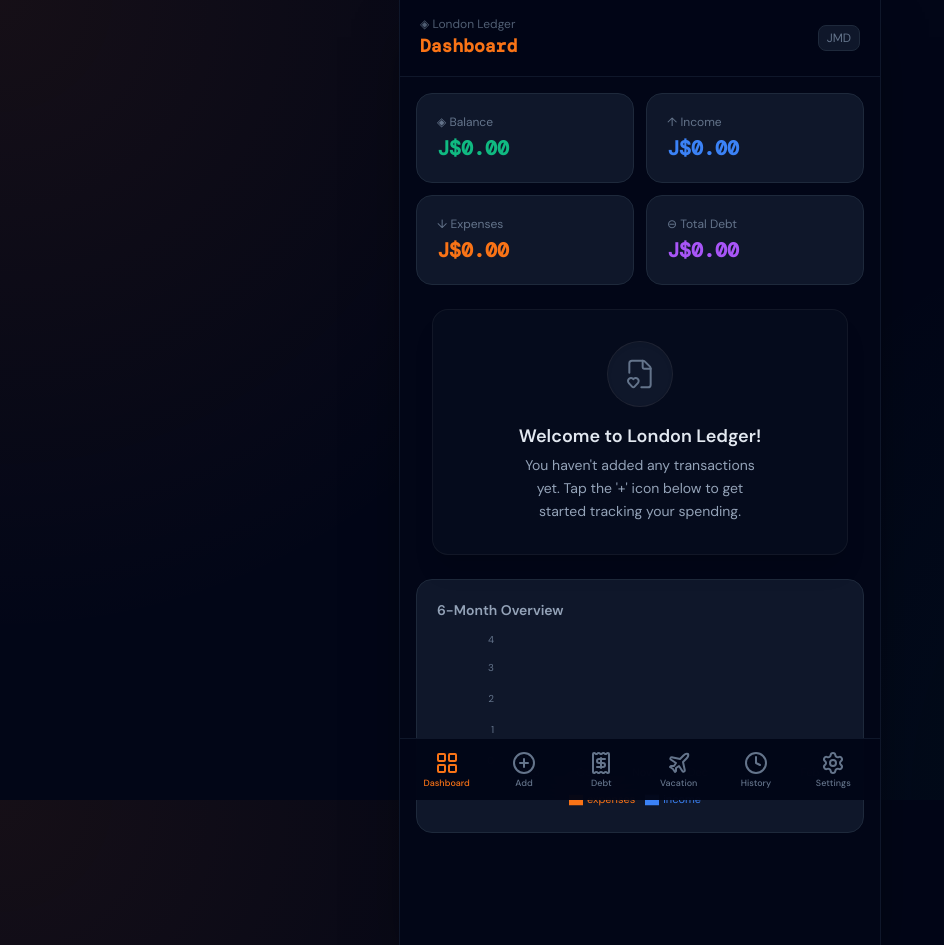
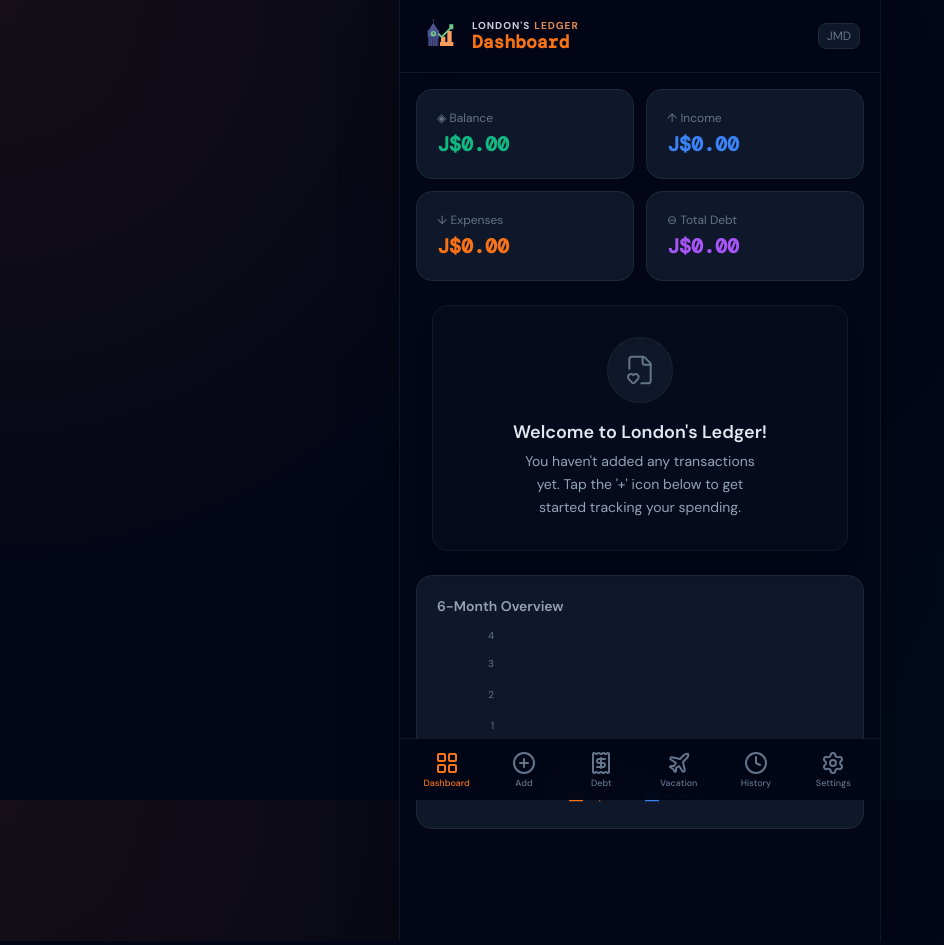
Before and after one commit to willylondon/budget-app, a React (Vite) app: page / in a window 1280 px wide. Shown: the whole page, without its empty margins (0-944 px from the left). Built offline with nearby package versions, Linux system fonts and the light colour scheme; a web font is replaced by a local one.

Commit message:
feat: custom svg branding for london's ledger based on user logo

```diff
--- a/index.html
+++ b/index.html
@@ -7,7 +7,7 @@
   <meta name="theme-color" content="#0f172a" />
   <meta name="apple-mobile-web-app-capable" content="yes" />
   <meta name="apple-mobile-web-app-status-bar-style" content="black-translucent" />
-  <title>London Ledger</title>
+  <title>London's Ledger</title>
 </head>
 
 <body class="bg-[#020617] text-slate-200 antialiased selection:bg-orange-500/30">
--- a/src/components/layout/Header.tsx
+++ b/src/components/layout/Header.tsx
@@ -1,4 +1,5 @@
 import { useBudgetStore } from '../../store/useBudgetStore';
+import { Logo } from '../ui/Logo';
 
 interface HeaderProps {
     title: string;
@@ -9,9 +10,15 @@ export function Header({ title }: HeaderProps) {
 
     return (
         <div className="sticky top-0 z-10 px-5 py-4 flex items-center justify-between bg-background/95 backdrop-blur-md border-b border-surface">
-            <div>
-                <div className="text-xs text-textMuted text-opacity-80">◈ London Ledger</div>
-                <div className="font-bold text-lg font-mono text-primary">{title}</div>
+            <div className="flex items-center gap-3">
+                <Logo className="w-10 h-10 drop-shadow-xl" />
+                <div className="flex flex-col">
+                    <div className="flex items-center text-[10px] font-bold tracking-widest uppercase opacity-90 leading-none mb-0.5">
+                        <span className="text-textPrimary">London's</span>
+                        <span className="text-[#F89B5F] ml-1">Ledger</span>
+                    </div>
+                    <div className="font-bold text-lg font-mono text-primary leading-none">{title}</div>
+                </div>
             </div>
             <div className="text-xs px-2 py-1 rounded-lg bg-surface text-textMuted border border-border">
                 {currency}
--- /dev/null
+++ b/src/components/ui/Logo.tsx
@@ -0,0 +1,43 @@
+import type { SVGProps } from "react";
+
+export function Logo(props: SVGProps<SVGSVGElement>) {
+    return (
+        <svg viewBox="0 0 120 120" fill="none" xmlns="http://www.w3.org/2000/svg" {...props}>
+            {/* Big Ben Base */}
+            <rect x="25" y="65" width="30" height="25" fill="#4B518E" />
+            <rect x="29" y="68" width="3" height="22" fill="#2D305D" />
+            <rect x="36" y="68" width="3" height="22" fill="#2D305D" />
+            <rect x="43" y="68" width="3" height="22" fill="#2D305D" />
+            <rect x="50" y="68" width="3" height="22" fill="#2D305D" />
+
+            {/* Clock Section */}
+            <rect x="23" y="42" width="34" height="23" fill="#4B518E" />
+            <circle cx="40" cy="53" r="8" fill="#75C78B" />
+            <path d="M40 53 L40 49 M40 53 L43 53" stroke="#2D305D" strokeWidth="2" strokeLinecap="round" />
+
+            {/* Spire */}
+            <path d="M26 42 L40 20 L54 42 Z" fill="#4B518E" />
+            <path d="M39 12 L39 20 L41 20 L41 12 Z" fill="#4B518E" />
+            <polygon points="40,8 38,12 42,12" fill="#4B518E" />
+
+            {/* Bar Chart Base */}
+            <rect x="60" y="78" width="40" height="12" fill="#F89B5F" />
+
+            {/* Bars */}
+            <rect x="63" y="62" width="13" height="16" fill="#F89B5F" />
+            <rect x="82" y="45" width="13" height="33" fill="#F89B5F" />
+
+            {/* Checkmark Arrow */}
+            <path d="M 100 25
+               L 100 40
+               L 92 40
+               L 65 67
+               L 53 55
+               L 57 51
+               L 65 59
+               L 88 36
+               L 88 25
+               Z" fill="#75C78B" />
+        </svg>
+    );
+}
--- a/src/pages/Dashboard.tsx
+++ b/src/pages/Dashboard.tsx
@@ -61,7 +61,7 @@ export function Dashboard() {
             {/* Empty State */}
             {transactions.length === 0 && (
                 <EmptyState
-                    title="Welcome to London Ledger!"
+                    title="Welcome to London's Ledger!"
                     description="You haven't added any transactions yet. Tap the '+' icon below to get started tracking your spending."
                 />
             )}
--- a/vite.config.ts
+++ b/vite.config.ts
@@ -9,8 +9,8 @@ export default defineConfig({
       registerType: 'autoUpdate',
       includeAssets: ['favicon.ico', 'apple-touch-icon.png', 'mask-icon.svg'],
       manifest: {
-        name: 'London Ledger',
-        short_name: 'London Ledger',
+        name: "London's Ledger",
+        short_name: "London's Ledger",
         description: 'A privacy-first, blazing fast personal finance tracker.',
         theme_color: '#0f172a',
         background_color: '#020617',
```
